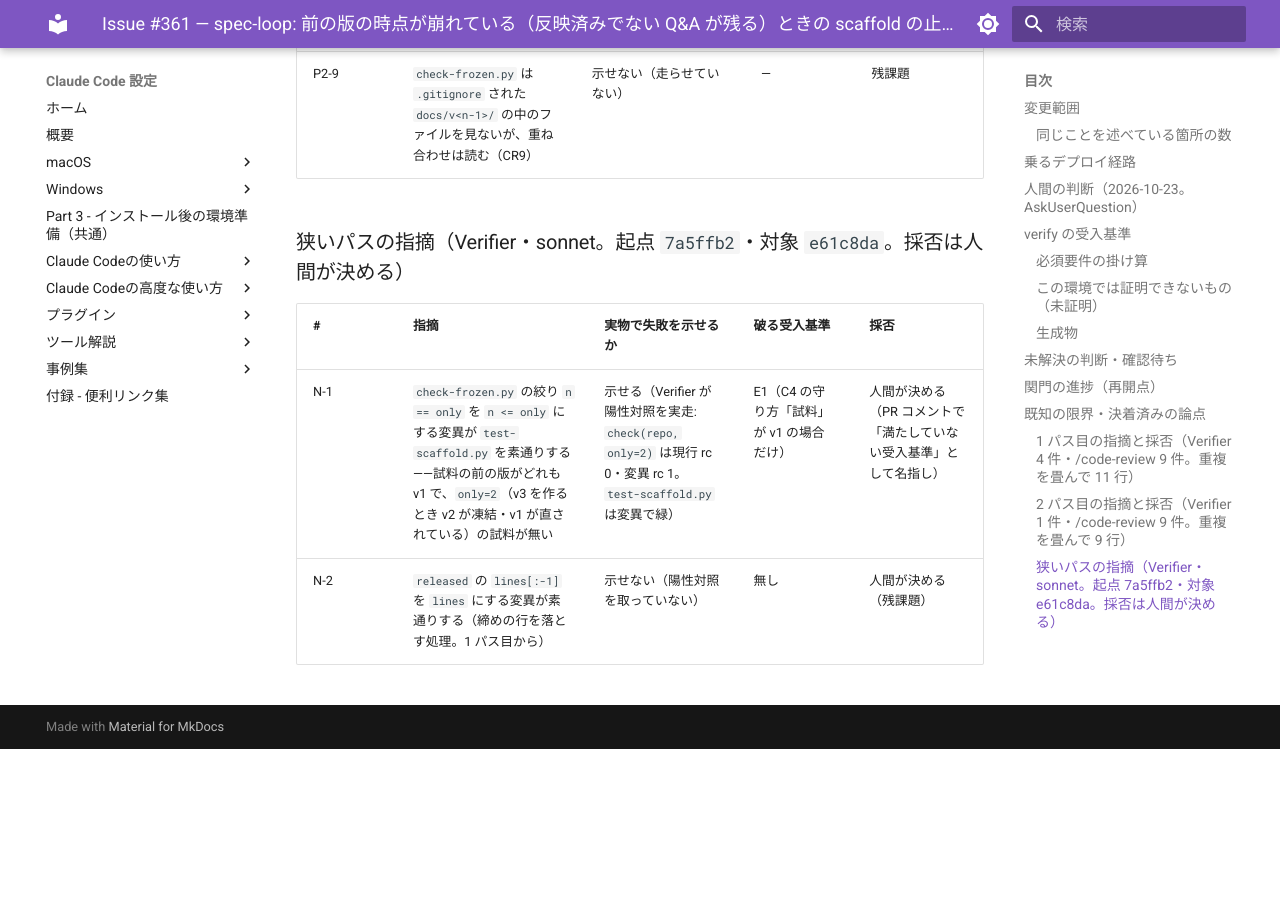
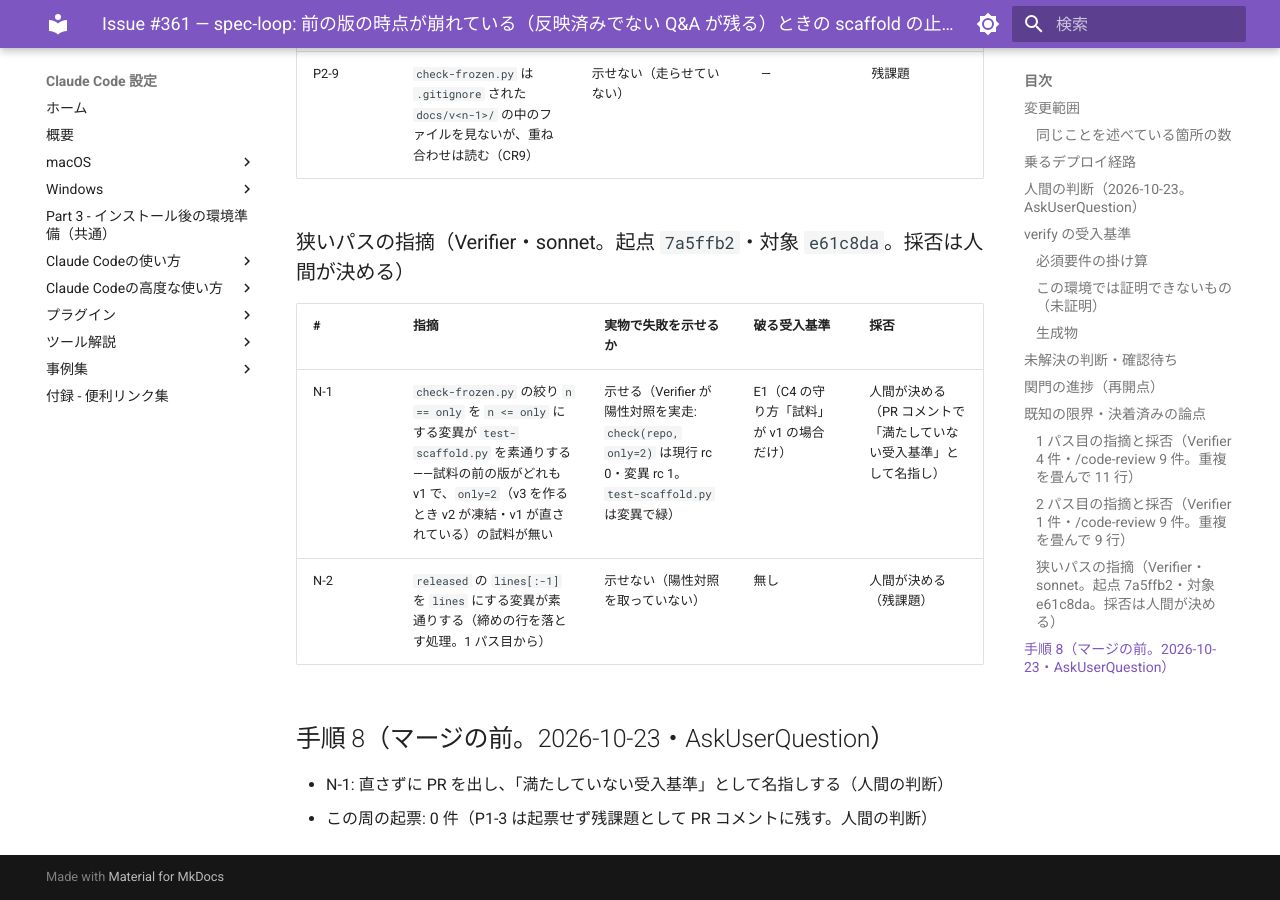
Before and after one commit to hdknr/claude-code-setup, an MkDocs documentation site: the page built from docs/plans/issue-361.md, in a window 1280 px wide and 900 px high, scrolled down 7453 px. Built offline with MkDocs 1.6.1 and Material for MkDocs 9.7.7, drawn with Linux system fonts in a browser that asks for light colours; before the commit the page ends 8202 px from its top, so only the background shows below that.

Commit message:
docs(plans): #361 の手順 8（起票 0 件・N-1 は人間に渡す）
Co-Authored-By: Claude Opus 5.5 <noreply@anthropic.com>

```diff
--- a/docs/plans/issue-361.md
+++ b/docs/plans/issue-361.md
@@ -130,3 +130,8 @@
 | --- | --- | --- | --- | --- |
 | N-1 | `check-frozen.py` の絞り `n == only` を `n <= only` にする変異が `test-scaffold.py` を素通りする——試料の前の版がどれも v1 で、`only=2`（v3 を作るとき v2 が凍結・v1 が直されている）の試料が無い | 示せる（Verifier が陽性対照を実走: `check(repo, only=2)` は現行 rc 0・変異 rc 1。`test-scaffold.py` は変異で緑） | E1（C4 の守り方「試料」が v1 の場合だけ） | 人間が決める（PR コメントで「満たしていない受入基準」として名指し） |
 | N-2 | `released` の `lines[:-1]` を `lines` にする変異が素通りする（締めの行を落とす処理。1 パス目から） | 示せない（陽性対照を取っていない） | 無し | 人間が決める（残課題） |
+
+## 手順 8（マージの前。2026-10-23・AskUserQuestion）
+
+- N-1: 直さずに PR を出し、「満たしていない受入基準」として名指しする（人間の判断）
+- この周の起票: 0 件（P1-3 は起票せず残課題として PR コメントに残す。人間の判断）
```
